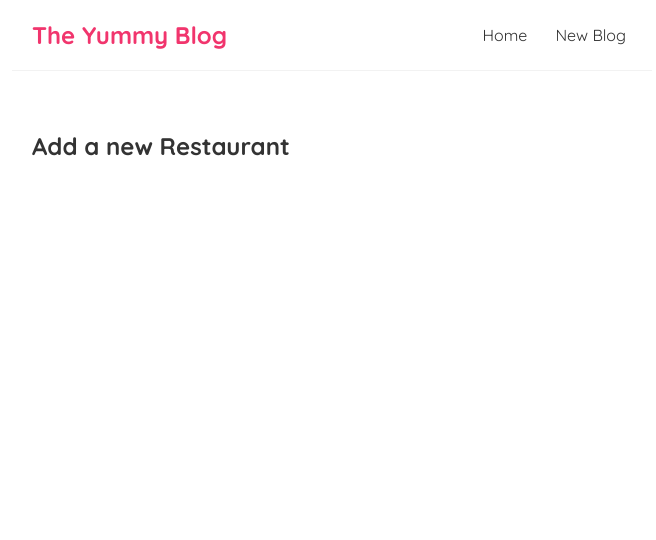
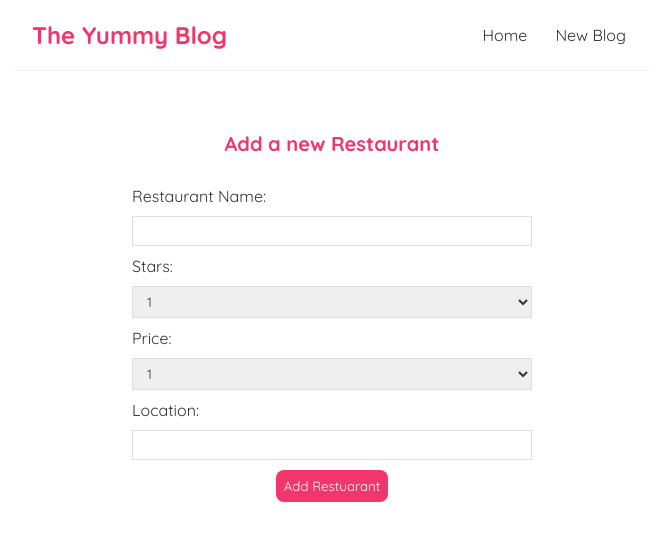
Before and after one commit to david-dinh/react-blog, a React (Create React App) app in the folder food-blog/: page /create in a window 1280 px wide. Shown: the top 540 px of the page, without its empty margins (308-964 px from the left). Built offline with nearby package versions, Linux system fonts and the light colour scheme.

Commit message:
controlled forms

```diff
--- a/food-blog/src/Create.js
+++ b/food-blog/src/Create.js
@@ -1,7 +1,53 @@
+import { useState } from "react";
+
 const Create = () => {
+    const [name, setName] = useState('');
+    const [starsCount, setStarsCount] = useState('1');
+    const [priceCount, setPriceCount] = useState('1');
+    const [location, setLocation] = useState('');
+
     return (
         <div className="create">
             <h2>Add a new Restaurant</h2>
+            <form>
+                <label>Restaurant Name:</label>
+                <input
+                    type="text"
+                    required
+                    value={name}
+                    onChange={(e) => setName(e.target.value)}
+                />
+                <label>Stars:</label>
+                <select
+                    value={starsCount}
+                    onChange= {(e) => setStarsCount(e.target.value)}
+                >
+                    <option value="1">1</option>
+                    <option value="2">2</option>
+                    <option value="3">3</option>
+                    <option value="4">4</option>
+                    <option value="5">5</option>
+                </select>
+                <label>Price:</label>
+                <select
+                    value={starsCount}
+                    onChange= {(e) => setPriceCount(e.target.value)}
+                >
+                    <option value="1">1</option>
+                    <option value="2">2</option>
+                    <option value="3">3</option>
+                    <option value="4">4</option>
+                    <option value="5">5</option>
+                </select>
+                <label>Location:</label>
+                <input
+                    type="text"
+                    required
+                    value={location}
+                    onChange={(e) => setLocation(e.target.value)}
+                />
+                <button>Add Restuarant</button>
+            </form>
         </div>
     );
 }
--- a/food-blog/src/index.css
+++ b/food-blog/src/index.css
@@ -52,3 +52,35 @@
 .entry-preview a{
   text-decoration: none;
 }
+
+/* create new blog form */
+.create {
+  max-width: 400px;
+  margin: 0 auto;
+  text-align: center;
+}
+.create label {
+  text-align: left;
+  display: block;
+}
+.create h2 {
+  font-size: 20px;
+  color: #f1356d;
+  margin-bottom: 30px;
+}
+.create input, .create textarea, .create select {
+  width: 100%;
+  padding: 6px 10px;
+  margin: 10px 0;
+  border: 1px solid #ddd;
+  box-sizing: border-box;
+  display: block;
+}
+.create button {
+  background: #f1356d;
+  color: #fff;
+  border: 0;
+  padding: 8px;
+  border-radius: 8px;
+  cursor: pointer;
+}
```
